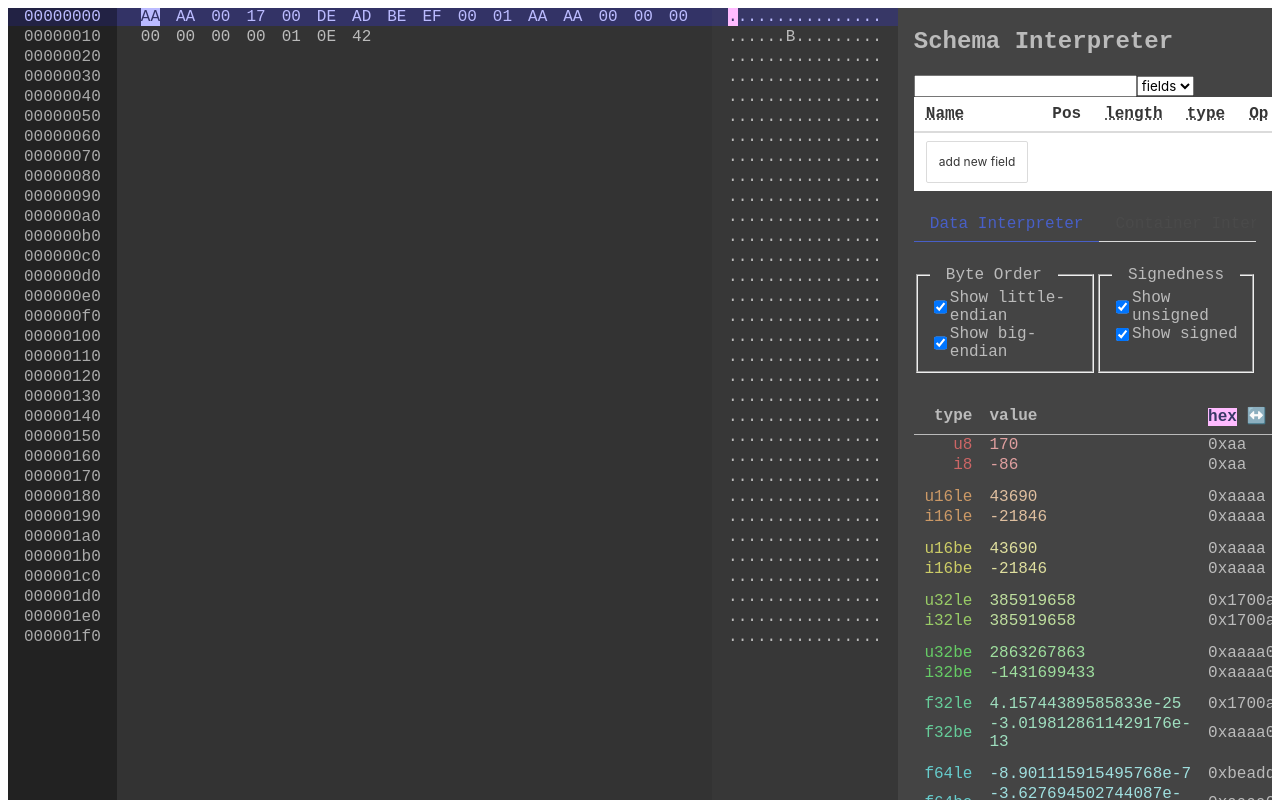
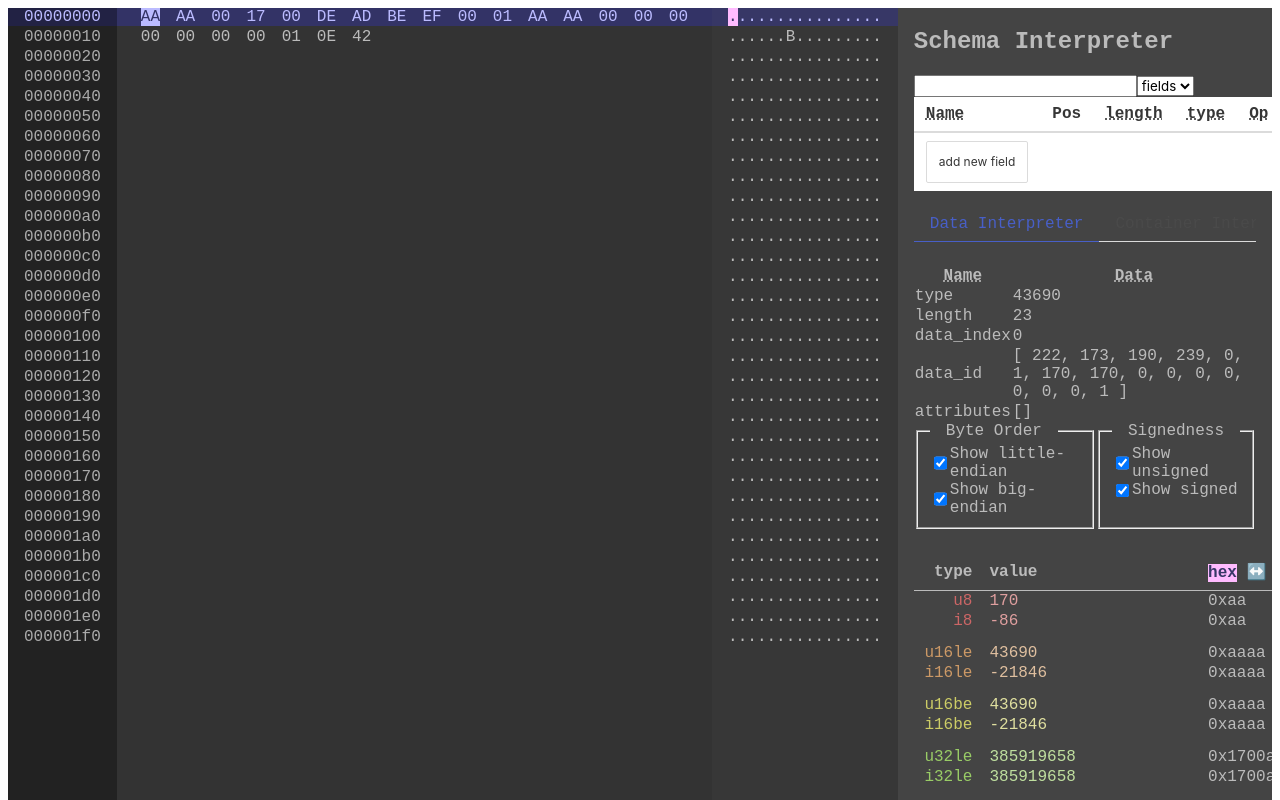
Before and after one commit to sensing-iot-standard-consortium-ja/container-repository, a Nuxt app: page / in a window 1280 px wide. Both pictures are taken after a click on the button "サンプルデータロード". Shown: the top 800 px of the page. Built offline with nearby package versions, Linux system fonts and the light colour scheme.

Commit message:
add container interpreter

```diff
--- /dev/null
+++ b/components/ContainerInterpreter.vue
@@ -0,0 +1,35 @@
+<template>
+  <table class="table is-hoverable is-fullwidth">
+    <thead>
+      <tr>
+        <th><abbr title="FieldName">Name</abbr></th>
+        <th><abbr title="Data">Data</abbr></th>
+      </tr>
+    </thead>
+    <tbody>
+      <tr
+        v-for="(header, idx) in headers"
+        :key="idx"
+        @click="$emit(head.begin)"
+      >
+        <td>{{ header.name }}</td>
+        <td>{{ header.value }}</td>
+      </tr>
+    </tbody>
+  </table>
+</template>
+<script>
+export default {
+  props: ["container", "dataView"],
+  computed: {
+    headers() {
+      if (!this.container) return [];
+      return this.container.header_fields;
+    },
+    fields() {
+      return [];
+    },
+  },
+};
+</script>
+<style></style>
--- a/components/HexViewer.vue
+++ b/components/HexViewer.vue
@@ -71,6 +71,11 @@
         </div>
         -->
         <ModeSelector v-model="mode" />
+        <ContainerInterpreter
+          :container="container"
+          :dataView="dataView"
+          :v-show="mode == 1"
+        />
         <form class="settings" v-show="mode == 0">
           <div class="settings-row">
             <fieldset class="setting endian">
@@ -357,7 +362,7 @@
 <!--https://codepen.io/AzazelN28/pen/mQMapb -->
 <script>
 export default {
-  props: ["dataView"],
+  props: ["dataView", "container"],
   data() {
     return {
       rowLength: 16,
--- a/components/IotContainer.vue
+++ b/components/IotContainer.vue
@@ -23,24 +23,51 @@ export default {
       const data_id = Array.from(
         new Uint8Array(this.dataView.buffer).slice(5, _ptr)
       );
+      const attrs = [];
       if ([0x6666, 0x0f0f, 0x9999, 0xf0f0].includes(type)) {
         const attr_count = this.dataView.getUint8(_ptr);
         _ptr++;
         for (let i; i < attr_count; i++) {
-          // const attr_id = this.dataView.getUint8(_ptr)
+          const attr_id = this.dataView.getUint8(_ptr);
           const attr_len = this.dataView.getUint8(_ptr + 1);
-          // const attr_val = this.dataView.getXXXXX(_ptr + 2, attr_len)
+          const attr_val = Array.from(
+            new Uint8Array(this.dataView.buffer).slice(
+              _ptr + 2,
+              _ptr + 2 + attr_len
+            )
+          );
+          attrs.push([
+            { name: "id", value: attr_id, begin: _ptr, end: _ptr + 1 },
+            { name: "len", value: attr_len, begin: _ptr + 1, end: _ptr + 2 },
+            {
+              name: "value",
+              value: attr_val,
+              begin: _ptr + 2,
+              end: _ptr + 2 + attr_len,
+            },
+          ]);
           _ptr = _ptr + 1 + 1 + attr_len;
         }
       }
       return {
         header: { begin: 0, end: _ptr },
-        header_fields: {
-          type,
-          length,
-          data_index,
-          data_id,
-        },
+        header_fields: [
+          { name: "type", value: type, begin: 0, end: 2 },
+          { name: "length", value: length, begin: 2, end: 4 },
+          { name: "data_index", value: data_index, begin: 4, end: 5 },
+          {
+            name: "data_id",
+            value: data_id,
+            begin: 5,
+            end: 5 + _data_id_length,
+          },
+          {
+            name: "attributes",
+            value: [...attrs],
+            begin: 5 + _data_id_length,
+            end: _ptr,
+          },
+        ],
         payload: { begin: _ptr, end: length },
       };
     },
--- a/pages/index.vue
+++ b/pages/index.vue
@@ -1,7 +1,7 @@
 <template>
   <div>
     <DataLoader v-model="dataView" />
-    <HexViewer :dataView="dataView" />
+    <HexViewer :container="container" :dataView="dataView" />
     <IotContainer v-model="container" :dataView="dataView" />
   </div>
 </template>
```
